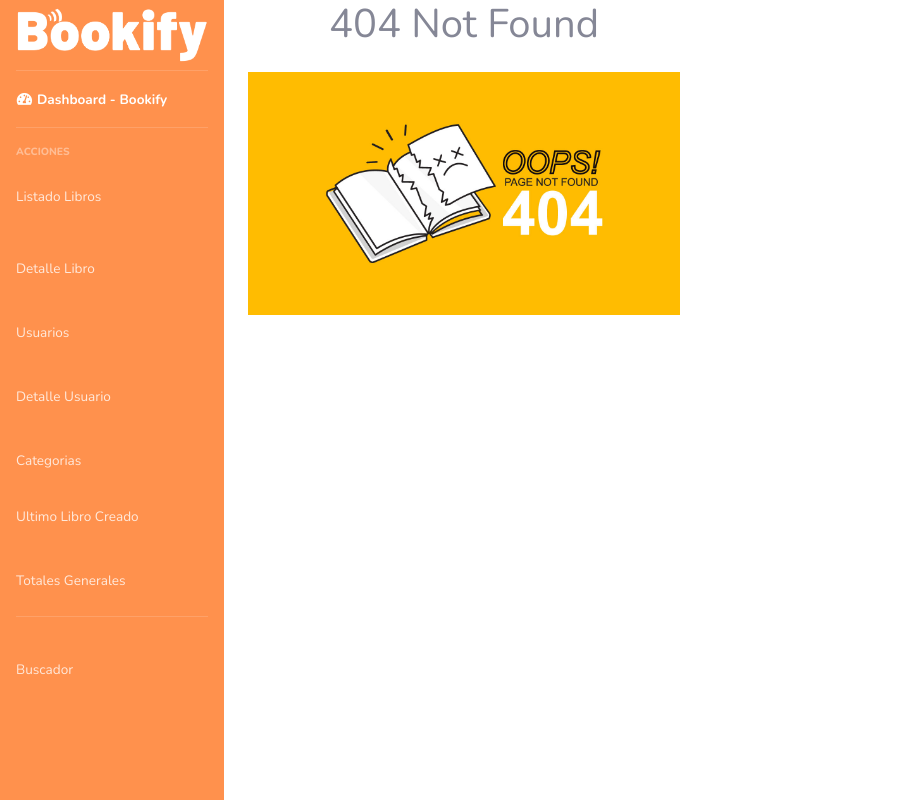
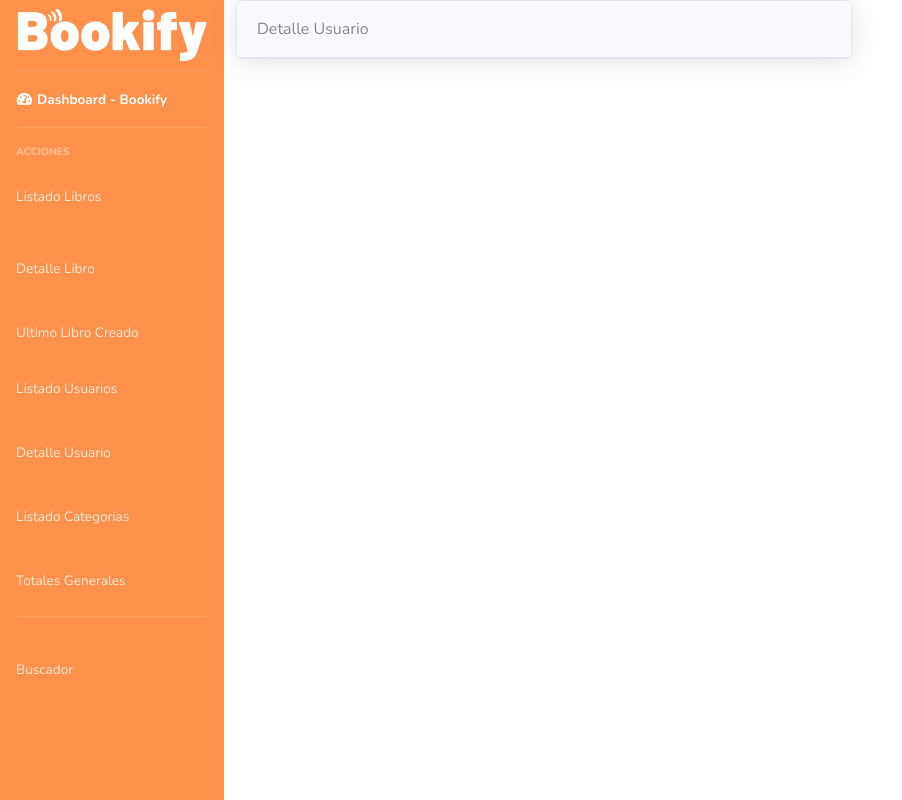
Before and after one commit to vickynocampo/bookify_dashboard, a React (Create React App) app: page /DetalleUsuario in a window 1280 px wide. Before the commit this address had no page. Shown: the whole page, without its empty margins (0-902 px from the left). Built offline with nearby package versions, Linux system fonts and the light colour scheme.

Commit message:
Totales, estructura completa

```diff
--- /dev/null
+++ b/src/components/DetalleLibro.js
@@ -0,0 +1,16 @@
+import React from 'react';
+import imagenFondo from '../assets/images/libro.jpg';
+
+function LastBook(){
+    return(
+        <div className="col-lg-6 mb-4">
+            <div className="card shadow mb-4">
+                <div className="card-header py-3">
+               Detalle Libro
+                </div>
+            </div>
+        </div>
+    )
+}
+
+export default LastBook;
--- /dev/null
+++ b/src/components/DetalleUsuario.js
@@ -0,0 +1,16 @@
+import React from 'react';
+import imagenFondo from '../assets/images/libro.jpg';
+
+function LastBook(){
+    return(
+        <div className="col-lg-6 mb-4">
+            <div className="card shadow mb-4">
+                <div className="card-header py-3">
+               Detalle Usuario
+                </div>
+            </div>
+        </div>
+    )
+}
+
+export default LastBook;
--- a/src/components/SideBar.js
+++ b/src/components/SideBar.js
@@ -6,6 +6,8 @@ import LastBook from './LastBook';
 import TotalUsuarios from './TotalUsuarios';
 import ContentRowBooks from './ContentRowBooks';
 import ListBooks from './ListBooks';
+import DetalleLibro from './DetalleLibro';
+import DetalleUsuario from './DetalleUsuario';
 import Search from './Search';
 import NotFound from './NotFound';
 import {Link, Route, Switch} from 'react-router-dom';
@@ -32,26 +34,25 @@ function SideBar(){
                     <span>Listado Libros</span></Link>
                 </li>
                 <li className="nav-item nav-link">
-                <Link className="nav-link" to="/ListBooks">
+                <Link className="nav-link" to="/DetalleLibro">
                     <span>Detalle Libro</span></Link>
                 </li>
                 <li className="nav-item">
+                    <Link className="nav-link" to="/LastBook">
+                        <span>Ultimo Libro Creado</span></Link>
+                </li>
+                <li className="nav-item">
                     <Link className="nav-link" to="/TotalUsuarios">
-                        <span>Usuarios</span></Link>
+                        <span>Listado Usuarios</span></Link>
                 </li>
                 <li className="nav-item nav-link">
-                <Link className="nav-link" to="/ListBooks">
+                <Link className="nav-link" to="/DetalleUsuario">
                     <span>Detalle Usuario</span></Link>
                 </li>
                 <li className="nav-item">
                 <Link className="nav-link" to="/TotalCategorias">
-                        <span>Categorias</span>
+                        <span>Listado Categorias</span>
                     </Link>
-                </li>
-
-                <li className="nav-item">
-                    <Link className="nav-link" to="/LastBook">
-                        <span>Ultimo Libro Creado</span></Link>
                 </li>
                 <li className="nav-item nav-link">
                 <Link className="nav-link" to="/ContentRowBooks">
@@ -85,6 +86,12 @@ function SideBar(){
                 <Route path="/Search">
                     <Search />
                 </Route>
+                <Route exact path="/DetalleLibro">
+                    <DetalleLibro />
+                </Route>
+                <Route exact path="/DetalleUsuario">
+                    <DetalleUsuario />
+                </Route>
                 <Route component={NotFound} />
             </Switch>
          </React.Fragment>
--- a/src/components/TotalCategorias.js
+++ b/src/components/TotalCategorias.js
@@ -27,7 +27,7 @@ return (
                 <div className="row">
                  <div className="col-lg-6 mb-4">
                    <div className="card bg-dark text-white shadow">
-								      {/* <h5 key={i}>{category.allCategories.name}</h5>		 */}
+								      <h5 key={i}>{category.name}</h5>
 										</div>
                   </div>
                 </div>
```
